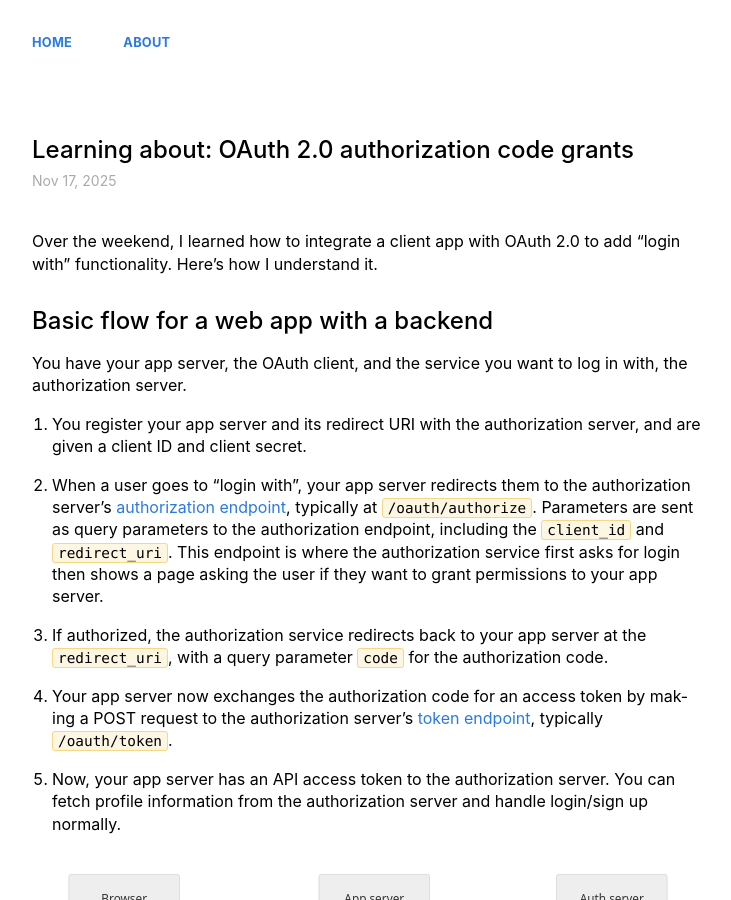
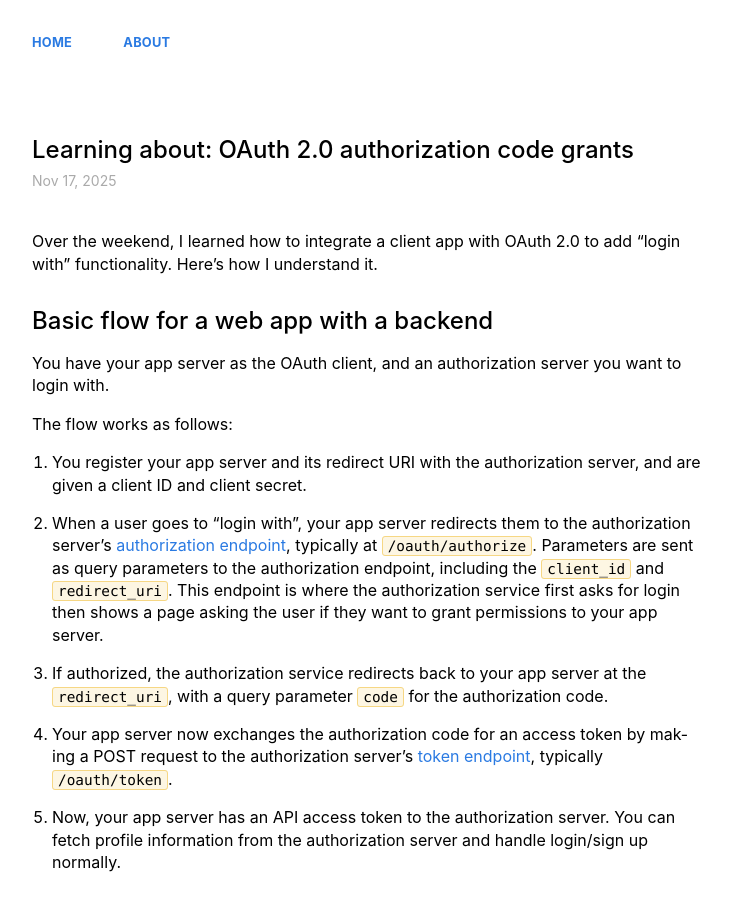
Before and after one commit to themichaelyang/tautology.town, a Jekyll site: the page built from _posts/2025-11-17-learning-oauth2.md, in a window 1280 px wide and 900 px high. Shown: the whole window, without its empty margins (272-1003 px from the left). Built offline with Jekyll 4.4.1, drawn with Linux system fonts in a browser that asks for light colours.

Commit message:
revise oauth article

```diff
--- a/_posts/2025-11-17-learning-oauth2.md
+++ b/_posts/2025-11-17-learning-oauth2.md
@@ -7,7 +7,9 @@
 
 ## Basic flow for a web app with a backend
 
-You have your app server, the OAuth client, and the service you want to log in with, the authorization server.
+You have your app server as the OAuth client, and an authorization server you want to login with.
+
+The flow works as follows:
 
 1. You register your app server and its redirect URI with the authorization server, and are given a client ID and client secret.
 
```
Also changed, not shown: 4 other files.
